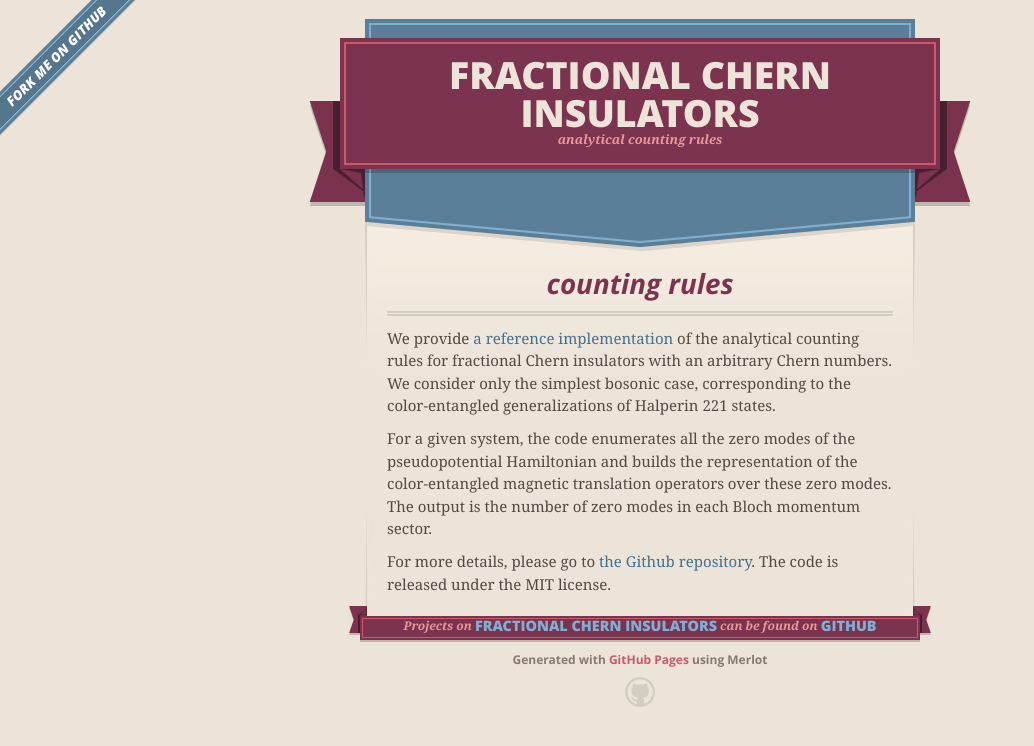
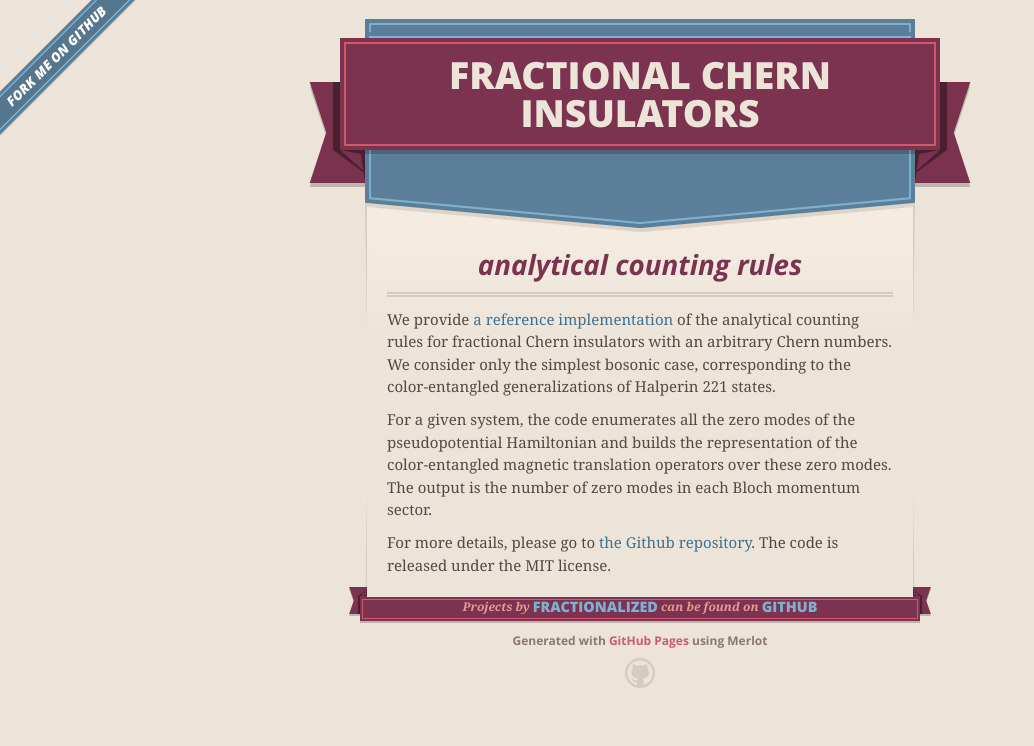
Before and after one commit to fractionalized/fractionalized.github.io, a plain HTML site: page index.html in a window 1280 px wide. Shown: the whole page, without its empty margins (0-1034 px from the left). Drawn offline with nearby package versions, Linux system fonts and the light colour scheme.

Commit message:
Replace master branch with page content via GitHub

```diff
--- a/index.html
+++ b/index.html
@@ -17,7 +17,7 @@
         $('#main_content').headsmart()
       })
     </script>
-    <title>Fractional Chern Insulators</title>
+    <title>Fractional Chern Insulators by fractionalized</title>
   </head>
 
   <body>
@@ -28,7 +28,7 @@
         <span class="ribbon-outer">
           <span class="ribbon-inner">
             <h1>Fractional Chern Insulators</h1>
-            <h2>analytical counting rules</h2>
+            <h2></h2>
           </span>
           <span class="left-tail"></span>
           <span class="right-tail"></span>
@@ -46,7 +46,7 @@
 
       <section id="main_content">
         <h3>
-<a name="counting-rules" class="anchor" href="#counting-rules"><span class="octicon octicon-link"></span></a>counting rules</h3>
+<a name="analytical-counting-rules" class="anchor" href="#analytical-counting-rules"><span class="octicon octicon-link"></span></a>analytical counting rules</h3>
 
 <p>We provide <a href="https://github.com/fractionalized/counting">a reference implementation</a> of the analytical counting rules for fractional Chern insulators with an arbitrary Chern numbers.
 We consider only the simplest bosonic case, corresponding to the color-entangled generalizations of Halperin 221 states.</p>
@@ -59,7 +59,7 @@ We consider only the simplest bosonic case, corresponding to the color-entangled
       <footer>
         <span class="ribbon-outer">
           <span class="ribbon-inner">
-            <p>Projects on <a href="https://github.com/fractionalized">Fractional Chern Insulators</a> can be found on <a href="https://github.com/fractionalized">GitHub</a></p>
+            <p>Projects by <a href="https://github.com/fractionalized">fractionalized</a> can be found on <a href="https://github.com/fractionalized">GitHub</a></p>
           </span>
           <span class="left-tail"></span>
           <span class="right-tail"></span>
--- a/params.json
+++ b/params.json
@@ -1 +1 @@
-{"name":"Fractional Chern Insulators","tagline":"analytical counting rules","body":"### counting rules\r\nWe provide [a reference implementation](https://github.com/fractionalized/counting) of the analytical counting rules for fractional Chern insulators with an arbitrary Chern numbers.\r\nWe consider only the simplest bosonic case, corresponding to the color-entangled generalizations of Halperin 221 states.\r\n\r\nFor a given system, the code enumerates all the zero modes of the pseudopotential Hamiltonian and builds the representation of the color-entangled magnetic translation operators over these zero modes. The output is the number of zero modes in each Bloch momentum sector.\r\n\r\nFor more details, please go to [the Github repository](https://github.com/fractionalized/counting). The code is released under the MIT license.","google":"UA-43682353-2","note":"Don't delete this file! It's used internally to help with page regeneration."}
+{"name":"Fractional Chern Insulators","tagline":"","body":"### analytical counting rules\r\nWe provide [a reference implementation](https://github.com/fractionalized/counting) of the analytical counting rules for fractional Chern insulators with an arbitrary Chern numbers.\r\nWe consider only the simplest bosonic case, corresponding to the color-entangled generalizations of Halperin 221 states.\r\n\r\nFor a given system, the code enumerates all the zero modes of the pseudopotential Hamiltonian and builds the representation of the color-entangled magnetic translation operators over these zero modes. The output is the number of zero modes in each Bloch momentum sector.\r\n\r\nFor more details, please go to [the Github repository](https://github.com/fractionalized/counting). The code is released under the MIT license.","google":"UA-43682353-2","note":"Don't delete this file! It's used internally to help with page regeneration."}
```
